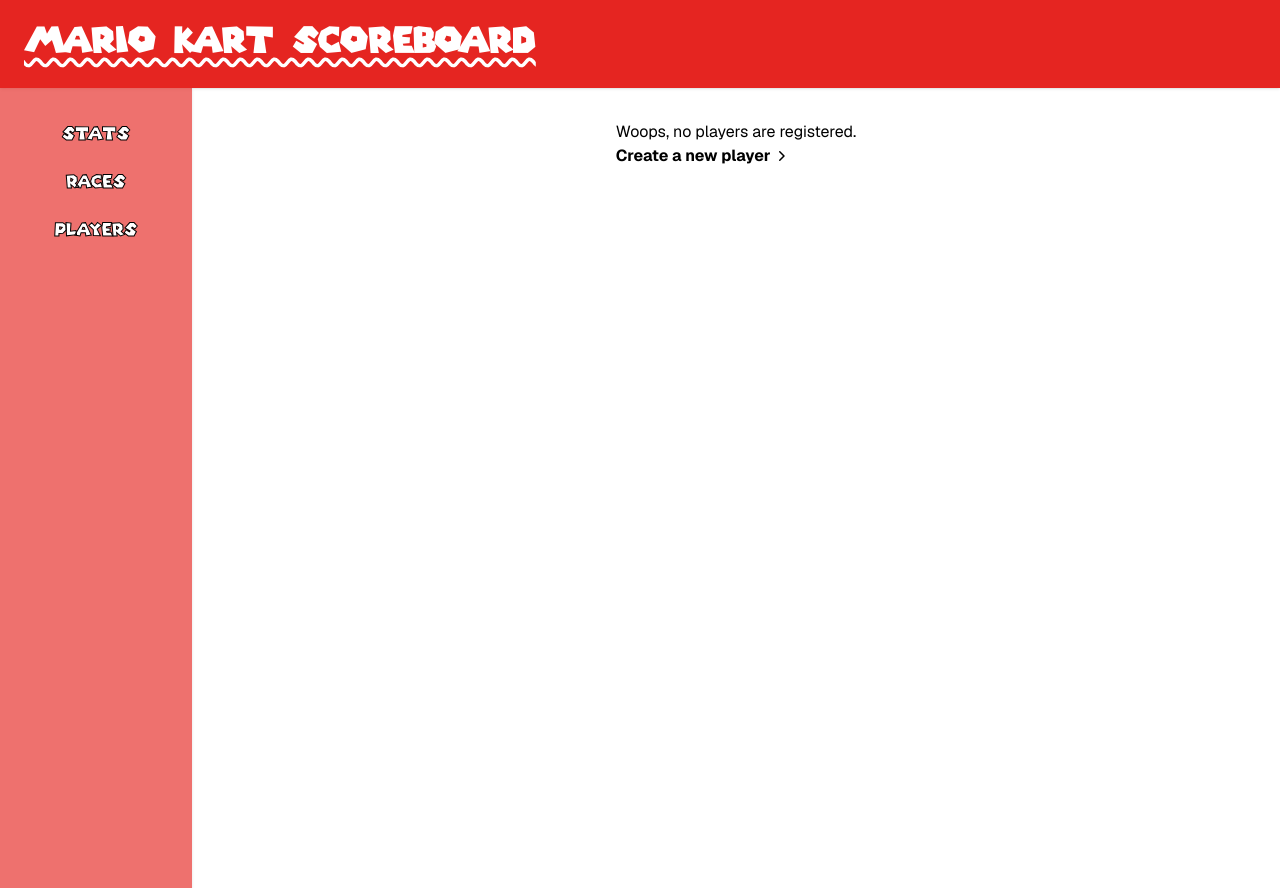
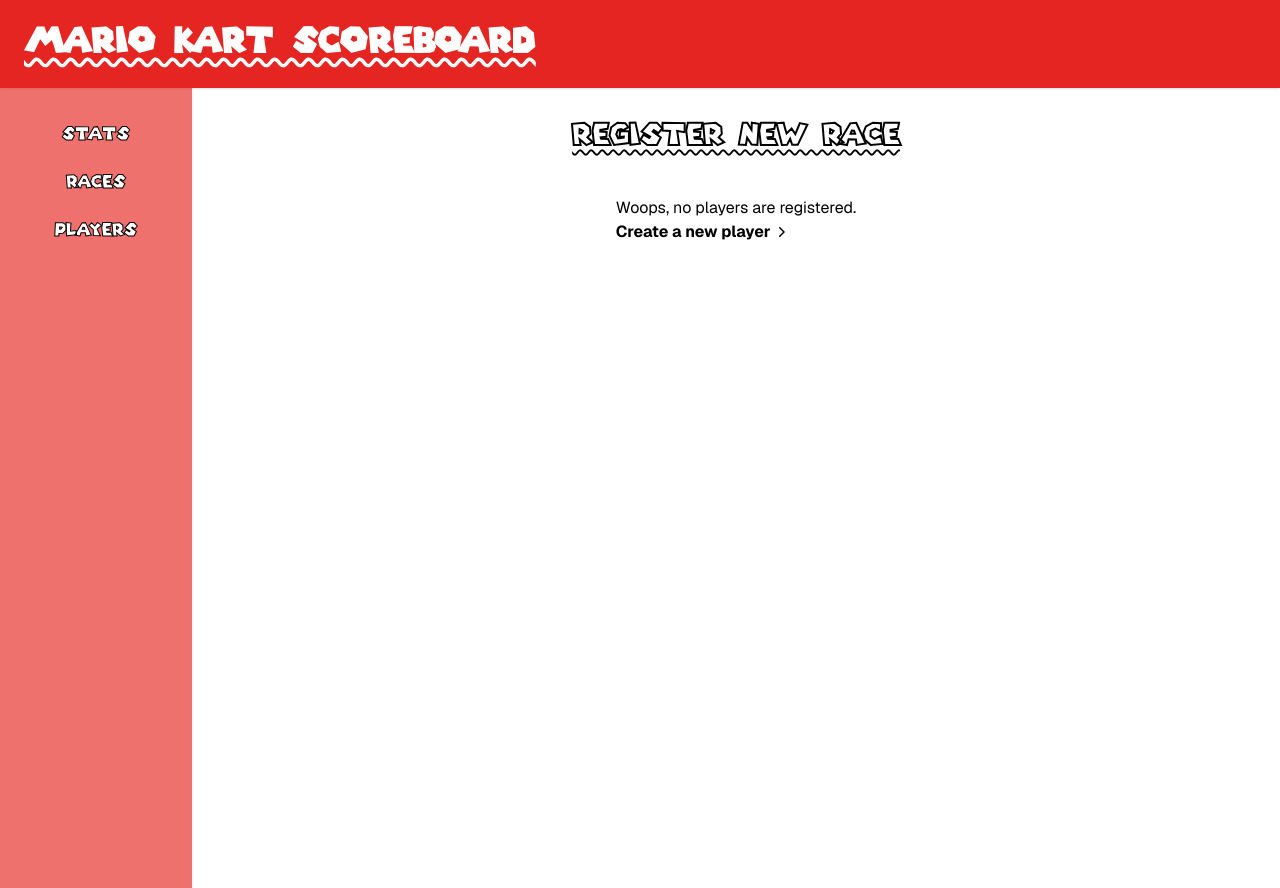
Before and after one commit to cwallervand/mario-kart-scoreboard, a Next.js app: page /races/new in a window 1280 px wide. Built offline with nearby package versions, Linux system fonts and the light colour scheme; no server answers; the database is empty.

Commit message:
Created Main html component

```diff
--- a/src/app/page.tsx
+++ b/src/app/page.tsx
@@ -2,12 +2,12 @@
 import { prettifyPlayerName } from "~/app/lib/utils";
 import { Heading } from "~/components/Heading";
 import { Thead, Tr } from "~/components/Table";
+import { Main } from "~/components/Main";
 
 export default async function ScoreboardPage() {
   const leaderboard = await getAllTimeLeaderboard();
   return (
-    <main className="flex w-full flex-col items-center">
-      <Heading level={1}>All the stats</Heading>
+    <Main heading="All the stats">
       <Heading level={2}>All-time leaderboard</Heading>
       <table className="w-full table-auto">
         <Thead
@@ -25,6 +25,6 @@
           ))}
         </tbody>
       </table>
-    </main>
+    </Main>
   );
 }
--- a/src/app/players/new/page.tsx
+++ b/src/app/players/new/page.tsx
@@ -1,18 +1,17 @@
 import { createPlayer } from "~/server/serverActions";
 import { FormInput } from "~/components/FormInput";
 import { SubmitButton } from "~/components/SubmitButton";
-import { Heading } from "~/components/Heading";
+import { Main } from "~/components/Main";
 
 const CreatePlayerPage = () => {
   return (
-    <main className="flex w-full flex-col">
-      <Heading level={1}>Register new player</Heading>
+    <Main heading="Register new player">
       <form action={createPlayer} className="flex w-full flex-col items-start">
-        <FormInput name="name" label="Name" className="mb-6" />
+        <FormInput name="name" label="Name" className="mb-6" autoFocus />
         <FormInput name="handle" label="Handle" className="mb-6" />
         <SubmitButton />
       </form>
-    </main>
+    </Main>
   );
 };
 
--- a/src/app/players/page.tsx
+++ b/src/app/players/page.tsx
@@ -1,16 +1,15 @@
 import "next/link";
 import { GoTo } from "~/components/GoTo";
-import { Heading } from "~/components/Heading";
 import { Thead, Tr } from "~/components/Table";
 import { prettifyPlayerName } from "~/app/lib/utils";
 import { getAllPlayers } from "~/server/data";
+import { Main } from "~/components/Main";
 
 const PlayersPage = async () => {
   const players = await getAllPlayers();
   console.log(players);
   return (
-    <main className="flex w-full flex-col items-center">
-      <Heading level={1}>Players</Heading>
+    <Main heading="Players">
       <GoTo href="/players/new" className="mb-4 self-start">
         Register new player
       </GoTo>
@@ -24,7 +23,7 @@
           ))}
         </tbody>
       </table>
-    </main>
+    </Main>
   );
 };
 
--- a/src/app/races/new/page.tsx
+++ b/src/app/races/new/page.tsx
@@ -6,30 +6,26 @@
 import { db } from "~/server/db";
 import { SubmitButton } from "~/components/SubmitButton";
 import { GoTo } from "~/components/GoTo";
-import { Heading } from "~/components/Heading";
+import { Main } from "~/components/Main";
 
 const RegisterRacePage = async () => {
   const players = await db.query.players.findMany();
 
   return (
-    <main className="flex w-full flex-col">
+    <Main heading="Register new race">
       {players.length == 0 ? (
         <NoPlayers />
       ) : (
-        <>
-          <Heading level={1}>Register new race</Heading>
         <form action={createRace}>
           <TracksSelect className="mb-6" />
           <PlayerFieldset playerNumber="1" />
           <PlayerFieldset playerNumber="2" />
           <PlayerFieldset playerNumber="3" />
           <PlayerFieldset playerNumber="4" />
-
           <SubmitButton />
         </form>
-        </>
       )}
-    </main>
+    </Main>
   );
 };
 
--- a/src/app/races/page.tsx
+++ b/src/app/races/page.tsx
@@ -1,4 +1,4 @@
-import { Heading } from "~/components/Heading";
+import { Main } from "~/components/Main";
 
 import { db } from "~/server/db";
 import { GoTo } from "~/components/GoTo";
@@ -7,10 +7,9 @@
   const players = await db.query.players.findMany();
   console.log(players);
   return (
-    <main>
-      <Heading level={1}>Races</Heading>
+    <Main heading="Races">
       <GoTo href="/races/new">Register new race</GoTo>
-    </main>
+    </Main>
   );
 };
 
--- a/src/components/FormInput.tsx
+++ b/src/components/FormInput.tsx
@@ -1,23 +1,30 @@
+import type { ComponentPropsWithoutRef } from "react";
 import { FormLabel } from "~/components/FormLabel";
 
 type InputType = "text" | "number" | "email" | "password";
 
-interface FormInputProps {
+interface FormInputProps extends ComponentPropsWithoutRef<"input"> {
   label: string;
   name: string;
   type?: InputType;
   className?: string;
 }
 
-export const FormInput = ({ name, type, label, className }: FormInputProps) => {
+export const FormInput = ({
+  name,
+  type,
+  label,
+  className,
+  ...rest
+}: FormInputProps) => {
   return (
     <div className={`flex w-full flex-col ${className}`}>
       <FormLabel name={name} label={label} />
-
       <input
         type={type ?? "text"}
         name={name}
         className="w-full rounded-full border border-black/50 px-4 py-2"
+        {...rest}
       />
     </div>
   );
--- /dev/null
+++ b/src/components/Main.tsx
@@ -0,0 +1,13 @@
+import { Heading } from "~/components/Heading";
+
+interface MainProps {
+  children: React.ReactNode;
+  heading?: string;
+}
+
+export const Main = ({ children, heading }: MainProps) => (
+  <main className="flex w-full flex-col items-center">
+    {heading && <Heading level={1}>{heading}</Heading>}
+    {children}
+  </main>
+);
--- a/src/styles/globals.css
+++ b/src/styles/globals.css
@@ -5,10 +5,6 @@
 @font-face {
   font-family: "SuperMario";
   src: url("./font/SuperMario256.ttf");
-}
-
-main {
-  @apply flex w-full flex-col items-center;
 }
 
 .text-stroke {
```
Lines whose indentation alone changed are shown as unchanged.
